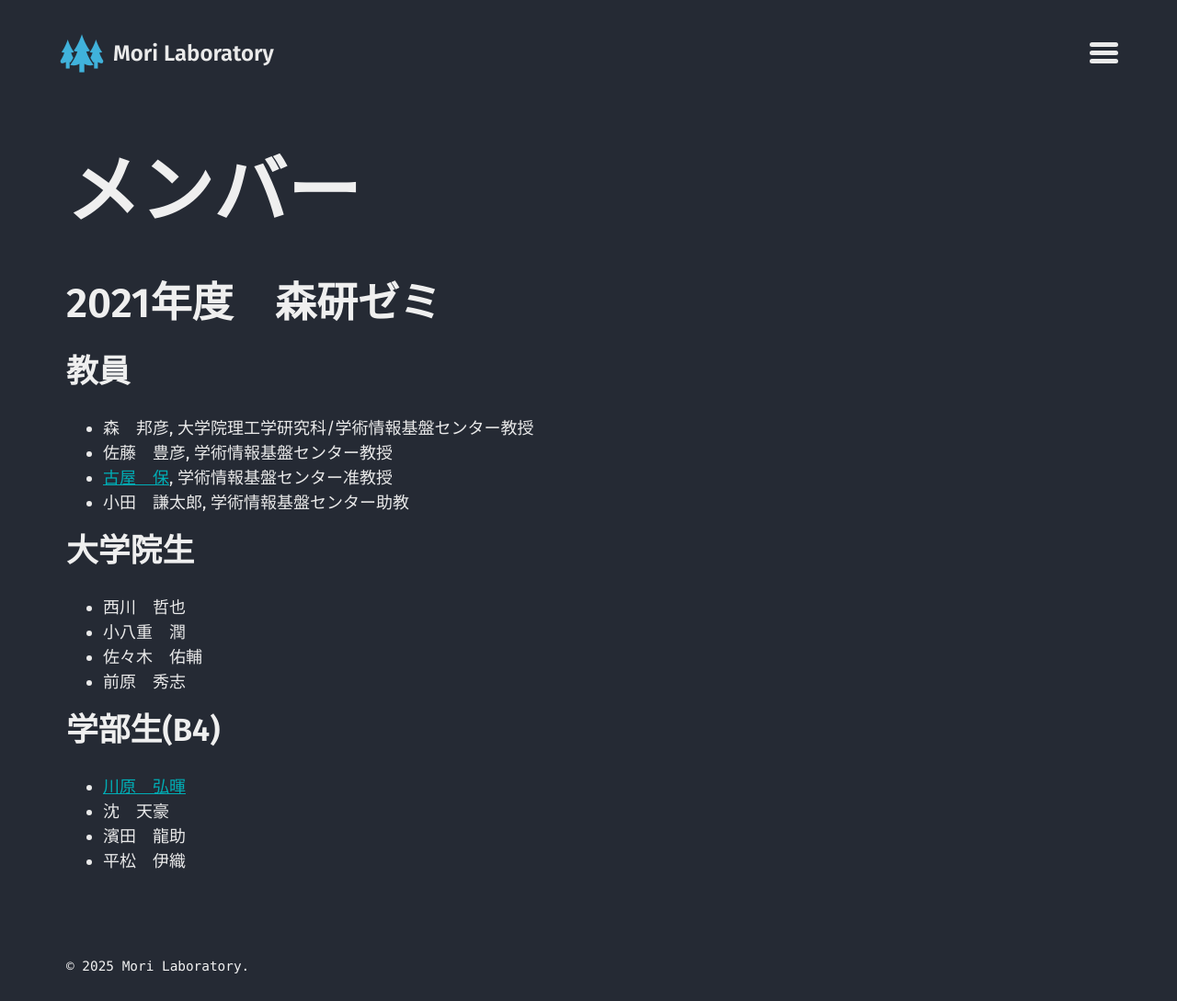
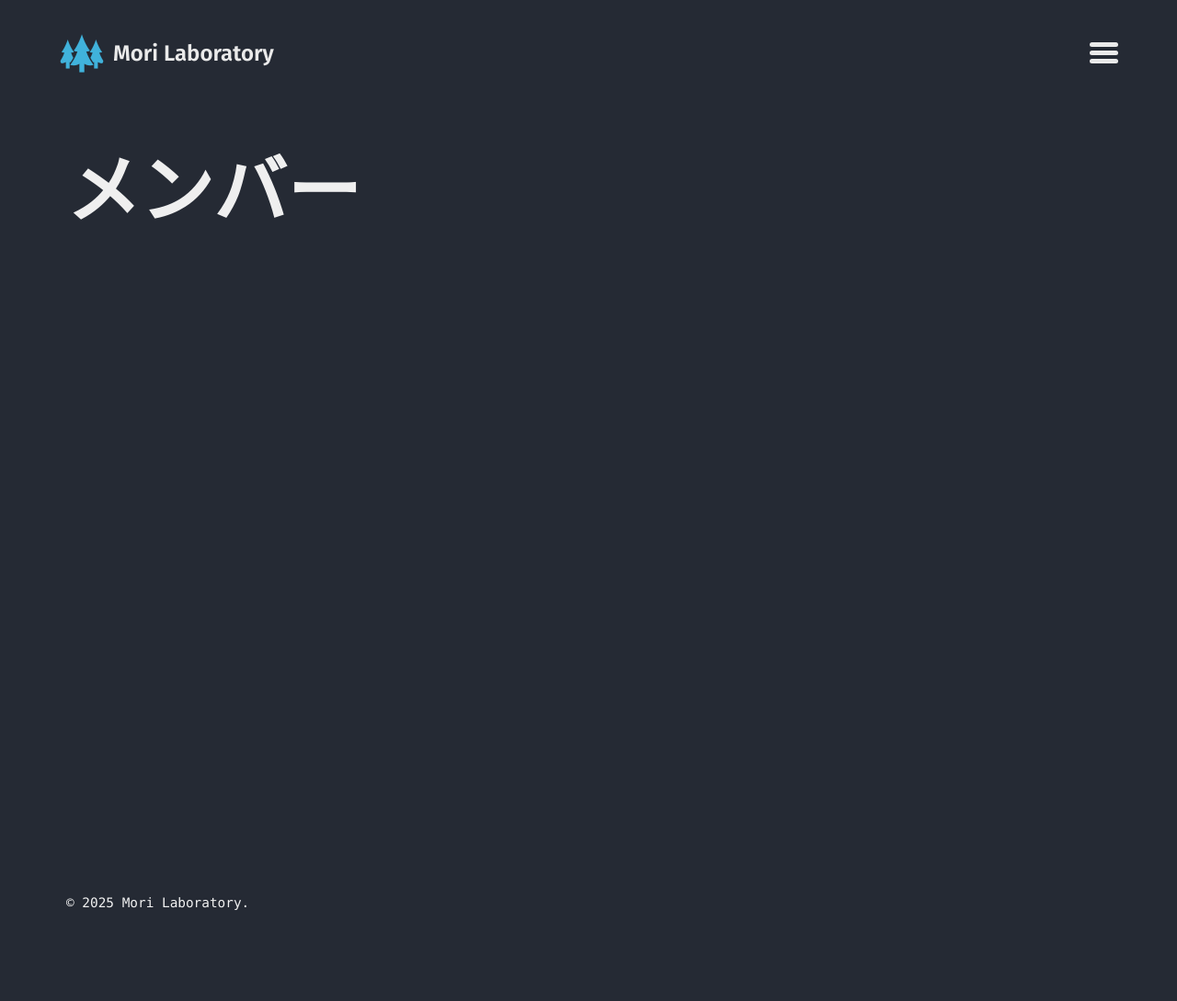
Before and after one commit to mori-labo/mori-labo.github.io, a Jekyll site: the page built from _pages/member.md, in a window 1280 px wide. Shown: the whole page at 92% size. Built offline with Jekyll 4.4.1, drawn with Linux system fonts in a browser that asks for light colours; some web fonts are replaced; after the commit the page ends 1021 px from its top, so only the background shows below that.

Commit message:
delete member page and Gemfile update

```diff
--- a/Gemfile
+++ b/Gemfile
@@ -41,3 +41,9 @@ gem "activesupport", "~> 6.1.7.5"
 # Modification to error "cannot load such file -- webrick (LoadError)"
 # when executing "bundle exec jekyll serve". 2024-07-30
 gem "webrick"
+
+## ADD 2025/03/11
+## ruby version upgrade (3.1.3 -> 3.4.2) is the reason.
+gem 'csv'
+gem 'base64'
+gem 'bigdecimal'
--- a/_pages/member.md
+++ b/_pages/member.md
@@ -3,26 +3,3 @@ layout: page
 title: メンバー
 permalink: /member/
 ---
-
-# 2021年度　森研ゼミ
-
-## 教員
-
-* 森　邦彦, 大学院理工学研究科/学術情報基盤センター教授
-* 佐藤　豊彦, 学術情報基盤センター教授
-* [古屋　保](https://tamosblog.wordpress.com/), 学術情報基盤センター准教授
-* 小田　謙太郎, 学術情報基盤センター助教
-
-## 大学院生
-
-* 西川　哲也
-* 小八重　潤
-* 佐々木　佑輔
-* 前原　秀志
-
-## 学部生(B4)
-
-* [川原　弘暉](https://kawazap.github.io/main)
-* 沈　天豪
-* 濱田　龍助
-* 平松　伊織
```
Also changed, not shown: Gemfile.lock, 2 other files.
